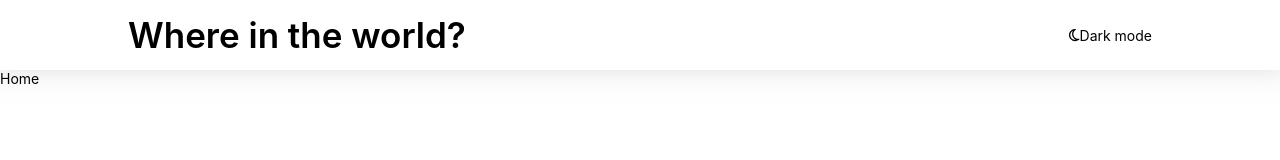
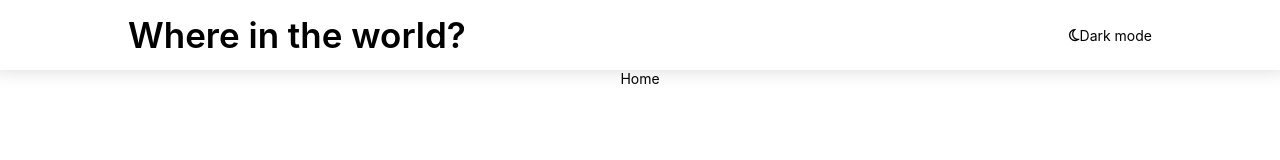
Before and after one commit to amichno/country-searcher, a React (Create React App) app: page / in a window 1280 px wide. Shown: the top 160 px of the page. Built offline with nearby package versions, Linux system fonts and the light colour scheme.

Commit message:
update dark mode

```diff
--- /dev/null
+++ b/src/assets/styles/mediaQueries.js
@@ -0,0 +1,8 @@
+const size = {}
+
+export const device ={
+    xs:"440px",
+    s:"530px",
+    m:"992px",
+    l:"1440px"
+}
--- a/src/assets/styles/themeDark.js
+++ b/src/assets/styles/themeDark.js
@@ -1,6 +1,7 @@
 export const themeDark ={
     colors:{
         BoxBackGroundColor: "hsl(209, 23%, 22%)",
+        BackGround:"hsl(207, 26%, 17%)",
         FontColor:"hsl(0, 0%, 100%)",
         VeryDarkBlue: "hsl(207, 26%, 17%)",
         VeryLightGray: "hsl(0, 0%, 98%)",
--- a/src/assets/styles/themeLight.js
+++ b/src/assets/styles/themeLight.js
@@ -4,12 +4,14 @@ export const themeLight = {
         DarkGray: "hsl(0, 0%, 52%)",
         VeryLightGray: "hsl(0, 0%, 98%)",
         BoxBackGroundColor: "hsl(0, 0%, 100%)",
+        BackGround:"hsl(0, 0%, 100%)",
         FontColor:"hsl(0, 0%, 0%)",
         Shadow:"hsla(0, 0%, 72%, 0.5)",
+        Black:"black"
     },
     mediaQueries:{
-        xs:"375px",
-        s:"670px",
+        xs:"440px",
+        s:"530px",
         m:"992px",
         l:"1440px"
     }
--- a/src/components/home/home.component.jsx
+++ b/src/components/home/home.component.jsx
@@ -1,6 +1,11 @@
+import { HomeWraper } from "./home.styles";
+
+
 const Home = () =>{
     return(
-        <div>Home</div>
+        <HomeWraper>
+            Home
+        </HomeWraper>
     )
 }
 
--- a/src/components/home/home.styles.js
+++ b/src/components/home/home.styles.js
@@ -1,7 +1,10 @@
-const Home = ()=>{
-    return(
-        <div>Home</div>
-    )
-}
+import styled from "styled-components";
 
-export default Home;
+
+export const HomeWraper = styled.div`
+    width:100%;
+    height: 100%;
+    background-color: ${({theme})=>theme.colors.BackGround};
+    display: flex;
+    justify-content: center;
+`
--- a/src/components/navigation/navigation.component.jsx
+++ b/src/components/navigation/navigation.component.jsx
@@ -11,13 +11,15 @@ const Navigation = (props)=>{
 
     return(
         <>
-            <Box>
+            <Box isFirst={true}>
+                <Box isFirst={false}>
                     <Title isLeft={true}>Where in the world?</Title>
                     <Icon onClick={props.onClick}>
                             <FontAwesomeIcon icon={faMoon}
                                             size={"1x"}/>
                             <Paragraph>Dark mode</Paragraph>
                     </Icon>
+               </Box>
             </Box>
             <Outlet/>
         </>
--- a/src/components/navigation/navigation.styles.js
+++ b/src/components/navigation/navigation.styles.js
@@ -1,13 +1,15 @@
 import  styled  from "styled-components";
+import { device } from "../../assets/styles/mediaQueries";
 
 export const Box = styled.div`
+    min-width: 375px;
     width:100%;
     height: 3rem;
     padding-top: 1rem;
     padding-bottom: 1rem;
     display: flex;
     background-color: ${({theme})=>theme.colors.BoxBackGroundColor};
-    box-shadow: 0px -10px 30px 8px ${({theme})=>theme.colors.Shadow};
+    box-shadow: ${props=>props.isFirst?"none":"0px -10px 20px 8px lightgrey"};
     align-items:center;
 `
 
@@ -16,7 +18,14 @@ export const Title = styled.div`
     height: fit-content;
     font-weight:600;
     font-size: 2.5rem;
+    transition: font-size 2s;
     margin-left: ${props => props.isLeft?"10%":"0%"};
+    @media (max-width:${device.s}){
+        font-size:2rem;
+    }
+    @media (max-width:${device.xs}){
+        font-size:1.5rem;
+    }
 `
 
 export const Icon = styled.div`
```
Also changed, not shown: src/components/main/main.component.jsx (+4 -5 lines). Lines whose indentation alone changed are shown as unchanged.
